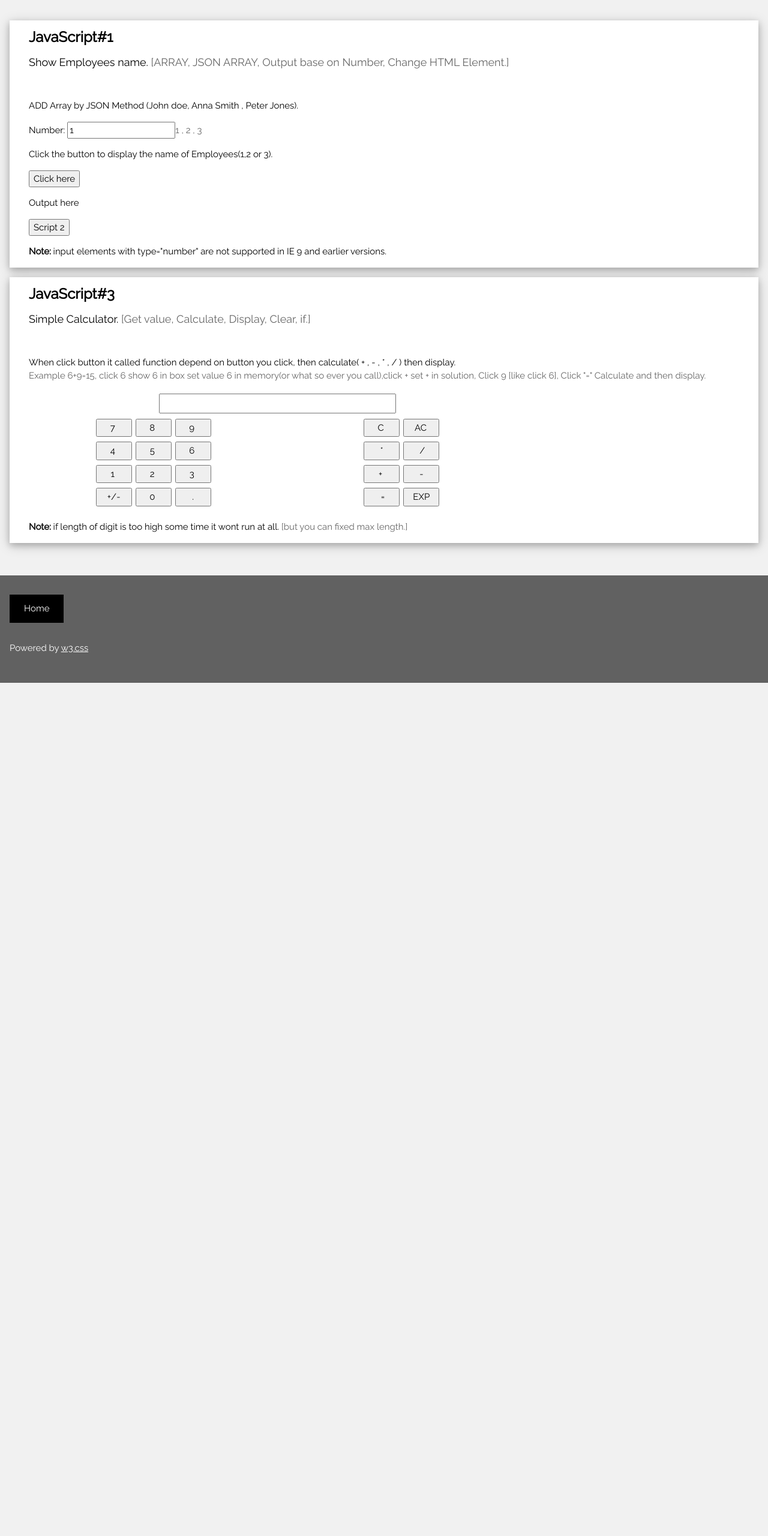
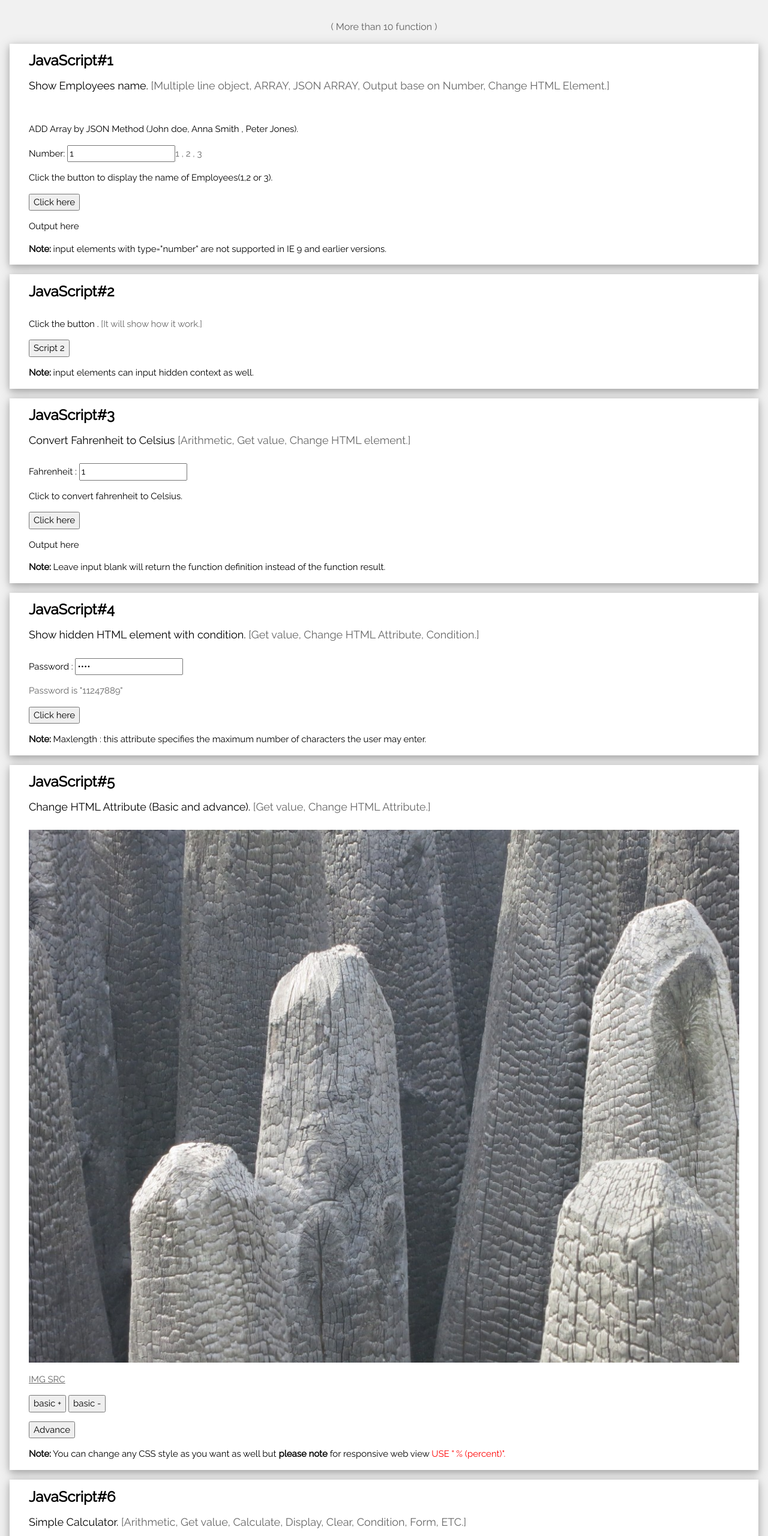
Before and after one commit to blugthek/blugthek.github.io, a plain HTML site: page Java/index.html in a window 1280 px wide. Shown: the part 120-2680 px from the top of the page at 60% size. Before the commit the page ends 1258 px from the top, so only its background shows below. Drawn offline with Linux system fonts and the light colour scheme.

Commit message:
Add files via upload

```diff
--- a/Java/Js/Calculator.js
+++ b/Java/Js/Calculator.js
@@ -1,4 +1,4 @@
-Memory  = "0";
+				Memory  = "0";
 				Current = "0";
 				Operation = 0;
 				MAXLENGTH = 30;
--- a/Java/index.html
+++ b/Java/index.html
@@ -23,6 +23,7 @@ and is wrapped around the whole page content, except for the footer in this exam
 <header class="w3-container w3-center w3-padding-32">
   <h1><b>JAVASCRIPT</b></h1>
 </header>
+<p align="center"><font size="3"><span class="w3-opacity">( More than 10 function )</span></font></p>
 
 <!-- Blog entries -->
 <div class="w3-card-4 w3-margin w3-white">
@@ -30,7 +31,7 @@ and is wrapped around the whole page content, except for the footer in this exam
   <div class="w3-container">
     <div class="w3-container">
       <h3><b>JavaScript#1</b></h3>
-      <h5>Show Employees name.<span class="w3-opacity"> [ARRAY, JSON ARRAY, Output base on Number, Change HTML Element.] </span></h5>
+      <h5>Show Employees name.<span class="w3-opacity"> [Multiple line object, ARRAY, JSON ARRAY, Output base on Number, Change HTML Element.] </span></h5>
     </div>
 
     <div class="w3-container"><br>
@@ -42,7 +43,6 @@ and is wrapped around the whole page content, except for the footer in this exam
 		<button onclick="Function1()">Click here</button>
 
 		<p id="Employ">Output here</p>
-		<button onclick="Function2()" id="Button1"> Script 2 </button>
 		<p><strong>Note:</strong> input elements with type="number" are not supported in IE 9 and earlier versions.</p>
 
 		</p>
@@ -52,6 +52,26 @@ and is wrapped around the whole page content, except for the footer in this exam
 	</div>
   </div>
 
+<div class="w3-card-4 w3-margin w3-white"><!--Blog-->
+  <!-- Blog entry -->
+  <div class="w3-container">
+    <div class="w3-container">
+      <h3><b>JavaScript#2</b></h3>
+    </div>
+
+    <div class="w3-container">
+
+		<p>Click the button .<span class="w3-opacity"> [It will show how it work.] </span></p>
+
+		<button onclick="Function2()" id="Button1"> Script 2 </button>
+		<p><strong>Note:</strong> input elements can input hidden context as well.</p>
+
+	</div>
+    <!---->
+
+	</div>
+  </div><!--End Blog-->
+
 <p id="Java2"></p>
 
 <div class="w3-card-4 w3-margin w3-white"><!--Blog-->
@@ -59,15 +79,101 @@ and is wrapped around the whole page content, except for the footer in this exam
   <div class="w3-container">
     <div class="w3-container">
       <h3><b>JavaScript#3</b></h3>
-      <h5>Simple Calculator. <span class="w3-opacity">[Get value, Calculate, Display, Clear, if.]</span></h5>
+	  <h5>Convert Fahrenheit to Celsius<span class="w3-opacity"> [Arithmetic, Get value, Change HTML element.] </span></h5>
     </div>
 
-    <div class="w3-container"><br>
+    <div class="w3-container">
+
+		<p>Fahrenheit : <input type="number" id="Fahrenheit" value="1"></p>
+
+		<p>Click to convert fahrenheit to Celsius.</p>
+
+		<button onclick="Function3()">Click here</button>
+
+		<p id="Output2">Output here</p>
+		<p><strong>Note:</strong> Leave input blank will return the function definition instead of the function result.</p>
+
+	</div>
+    <!---->
+
+	</div>
+  </div><!--End Blog-->
+
+<div class="w3-card-4 w3-margin w3-white"><!--Blog-->
+  <!-- Blog entry -->
+  <div class="w3-container">
+    <div class="w3-container">
+      <h3><b>JavaScript#4</b></h3>
+	  <h5>Show hidden HTML element with condition.<span class="w3-opacity"> [Get value, Change HTML Attribute, Condition.] </span></h5>
+    </div>
+
+    <div class="w3-container">
+
+		<p>Password : <input type="password" id="password" value="7777" maxlength="8"></p>
+
+		<p><span class="w3-opacity">Password is "11247889"</span></p>
+
+		<button onclick="Function4()">Click here</button>
+
+		<p id="Output3" style="display:none"><button onclick="document.getElementById('Output3').style.display='none'">Hide</button></p>
+		<p><strong>Note:</strong> Maxlength : this attribute specifies the maximum number of characters the user may enter.</p>
+
+	</div>
+    <!---->
+
+	</div>
+  </div><!--End Blog-->
+
+<div class="w3-card-4 w3-margin w3-white"><!--Blog-->
+  <!-- Blog entry -->
+  <div class="w3-container">
+    <div class="w3-container">
+      <h3><b>JavaScript#5</b></h3>
+	  <h5>Change HTML Attribute (Basic and advance).<span class="w3-opacity"> [Get value, Change HTML Attribute.] </span></h5>
+    </div>
+
+    <div class="w3-container">
+
+		<p><img src="./img/Wood.jpg" id="image1" width="100%"></p>
+
+		<p><span class="w3-opacity"><a href="https://c.pxhere.com/photos/ed/8e/burnt_charcoal_statue_natural_wood_wooden-739410.jpg!d">IMG SRC</a></span></p>
+
+		<p><input  type="button"	value="basic +" 	OnClick="document.getElementById('image1').style.width = '110%';">
+		<input  type="button"	value="basic -" 	OnClick="document.getElementById('image1').style.width = '90%';"></p>
+
+		<button onclick="document.getElementById('Hidden1').style.display='block'">Advance</button>
+
+			<table width="80%" id="Hidden1" style="display:none">
+				<tr align="center">
+				<td colspan="2"><b>Change Img, border, radius size</b></td></tr><tr>
+				<td colspan="2"><input type="text" id="imgvalue" size="20%"></td></tr><tr>
+				<td><input style="width: 180px" type="button"	value="Size" 	OnClick="Incimg('Submit')"></td></tr><tr>
+				<td><input style="width: 180px" type="button" 	value="Border Size" 	OnClick="Incimg('ChangeB')"></td></tr><tr>
+				<td><input style="width: 180px" type="button" 	value="Border Radius" 	OnClick="Incimg('ChangeR')"></td></tr>
+			</table>
+		<p><strong>Note:</strong> You can change any CSS style as you want as well but <b>please note</b> for responsive web view<font color="red"> USE " % (percent)".</font></p>
+
+	</div>
+    <!---->
+
+	</div>
+  </div><!--End Blog-->
+
+<div class="w3-card-4 w3-margin w3-white"><!--Blog-->
+  <!-- Blog entry -->
+  <div class="w3-container">
+    <div class="w3-container">
+      <h3><b>JavaScript#6</b></h3>
+      <h5>Simple Calculator. <span class="w3-opacity">[Arithmetic, Get value, Calculate, Display, Clear, Condition, Form, ETC.]</span></h5>
+    </div>
+
+    <div class="w3-container">
 		<p>When click button it called function depend on button you click, then calculate( + , - , * , / ) then display.<br>
-			<span class="w3-opacity">Example 6+9=15, click 6 show 6 in box set value 6 in memory(or what so ever you call),click + set + in solution, Click 9 [like click 6], Click "=" Calculate and then display.</span>
+			<span class="w3-opacity">Example 6+9=15<br>Click 6 show 6 in box set value 6 in memory(or what so ever you calls)
+				<br>Click "+" Call operate function ('+') [ 6 + "current" ]
+				<br>Click 9 ##like click 6## [ 6 + 9 ]
+				<br>Click "=" Calculate and then display (15).</span>
 		</p>
-
-		<p id="Employ2"></p>
 			<FORM name="Calculator">
 			<table width="70%" ><tr>
 			<td colspan="2" align="center">
@@ -79,18 +185,18 @@ and is wrapped around the whole page content, except for the footer in this exam
 			<tr><td width="40%" align="center">
 
 			<table><tr>
-				<td><input class="buttoncal" type="button" name="seven" value="   7    " OnClick="AddDigit('7')"></td>
-				<td><input class="buttoncal" type="button" name="eight" value="   8    " OnClick="AddDigit('8')"></td>
-				<td><input class="buttoncal" type="button" name="nine" value="   9    " OnClick="AddDigit('9')"></td></tr><tr>
-				<td><input class="buttoncal" type="button" name="four" value="   4    " OnClick="AddDigit('4')"></td>
-				<td><input class="buttoncal" type="button" name="five" value="   5    " OnClick="AddDigit('5')"></td>
-				<td><input class="buttoncal" type="button" name="six" value="   6    " OnClick="AddDigit('6')"></td></tr><tr>
-				<td><input class="buttoncal" type="button" name="one" value="   1    " OnClick="AddDigit('1')"></td>
-				<td><input class="buttoncal" type="button" name="two" value="   2    " OnClick="AddDigit('2')"></td>
-				<td><input class="buttoncal" type="button" name="three" value="   3    " OnClick="AddDigit('3')"></td></tr><tr>
-				<td><input class="buttoncal" type="button" name="plusmin" value="  +/-  " OnClick="PlusMinus()"></td>
-				<td><input class="buttoncal" type="button" name="one" value="   0    " OnClick="AddDigit('0')"></td>
-				<td><input class="buttoncal" type="button" name="two" value="    .    " OnClick="Dot()"></td>
+				<td><input class="buttoncal" type="button" name="seven" 	value="7" 	OnClick="AddDigit('7')"></td>
+				<td><input class="buttoncal" type="button" name="eight" 	value="8" 	OnClick="AddDigit('8')"></td>
+				<td><input class="buttoncal" type="button" name="nine" 		value="9" 	OnClick="AddDigit('9')"></td></tr><tr>
+				<td><input class="buttoncal" type="button" name="four" 		value="4" 	OnClick="AddDigit('4')"></td>
+				<td><input class="buttoncal" type="button" name="five" 		value="5" 	OnClick="AddDigit('5')"></td>
+				<td><input class="buttoncal" type="button" name="six"		value="6" 	OnClick="AddDigit('6')"></td></tr><tr>
+				<td><input class="buttoncal" type="button" name="one" 		value="1" 	OnClick="AddDigit('1')"></td>
+				<td><input class="buttoncal" type="button" name="two" 		value="2" 	OnClick="AddDigit('2')"></td>
+				<td><input class="buttoncal" type="button" name="three" 	value="3" 	OnClick="AddDigit('3')"></td></tr><tr>
+				<td><input class="buttoncal" type="button" name="plusmin" 	value="+/-" OnClick="PlusMinus()"></td>
+				<td><input class="buttoncal" type="button" name="one" 		value="0" 	OnClick="AddDigit('0')"></td>
+				<td><input class="buttoncal" type="button" name="two" 		value="." 	OnClick="Dot()"></td>
 			</tr>
 			</table>
 
@@ -99,27 +205,27 @@ and is wrapped around the whole page content, except for the footer in this exam
 			<td width="40%" align="center">
 
 			<table><tr>
-				<td><input class="buttoncal" type="button" name="clear" value="    C     " OnClick="Clear()"></td>
-				<td><input class="buttoncal" type="button" name="AC" value="   AC    " OnClick="AllClear()"></td></tr><tr>
-				<td><input class="buttoncal" type="button" name="mul" value="     *     " OnClick="Operate('*')"></td>
-				<td><input class="buttoncal" type="button" name="div" value="     /      " OnClick="Operate('/')"></td></tr><tr>
-				<td><input class="buttoncal" type="button" name="add" value="    +     " OnClick="Operate('+')"></td>
-				<td><input class="buttoncal" type="button" name="sub" value="     -      " OnClick="Operate('-')"></td></tr><tr>
-				<td><input class="buttoncal" type="button" name="result" value="     =    " OnClick="Calculate()"></td>
-				<td><input class="buttoncal" type="button" name="exp" value="  EXP  " OnClick="DoExponent()"></td>
+				<td><input class="buttoncal" type="button" name="clear" 	value="C" 	OnClick="Clear()"></td>
+				<td><input class="buttoncal" type="button" name="AC" 		value="AC" 	OnClick="AllClear()"></td></tr><tr>
+				<td><input class="buttoncal" type="button" name="mul" 		value="*" 	OnClick="Operate('*')"></td>
+				<td><input class="buttoncal" type="button" name="div" 		value="/" 	OnClick="Operate('/')"></td></tr><tr>
+				<td><input class="buttoncal" type="button" name="add" 		value="+" 	OnClick="Operate('+')"></td>
+				<td><input class="buttoncal" type="button" name="sub" 		value="-" 	OnClick="Operate('-')"></td></tr><tr>
+				<td><input class="buttoncal" type="button" name="result" 	value="=" 	OnClick="Calculate()"></td>
+				<td><input class="buttoncal" type="button" name="exp" 		value="EXP" OnClick="DoExponent()"></td>
 			</tr></table>
 
 
 			</td>
 			</tr></table>
 			</FORM>
-		<p><strong>Note:</strong> if length of digit is too high some time it wont run at all.<span class="w3-opacity"> [but you can fixed max length.]</span></p>
+		<p><strong>Note:</strong> if length of digit is too high some time it wont run at all.<span class="w3-opacity"> [but you can change max length.]</span></p>
+		<p><font color="red"> >>>>9 Function in calculator.(Not plain function like show, etc)<<<< </font></p>
 		</p>
       </div>
     <!---->
 
 	</div>
-  </div>
 
 <!-- END Introduction Menu -->
 </div>
```
Also changed, not shown: Java/Js/Javas1a2.js (+35 -3 lines), Java/img/Wood.jpg (added).
